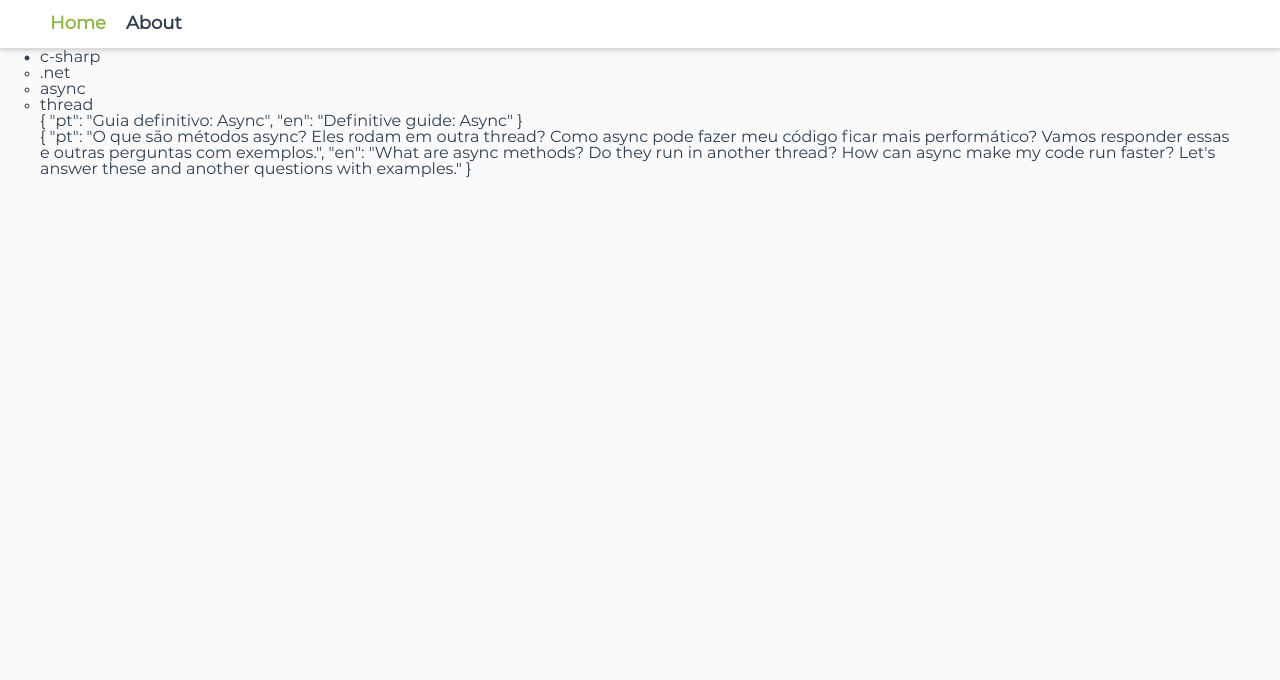
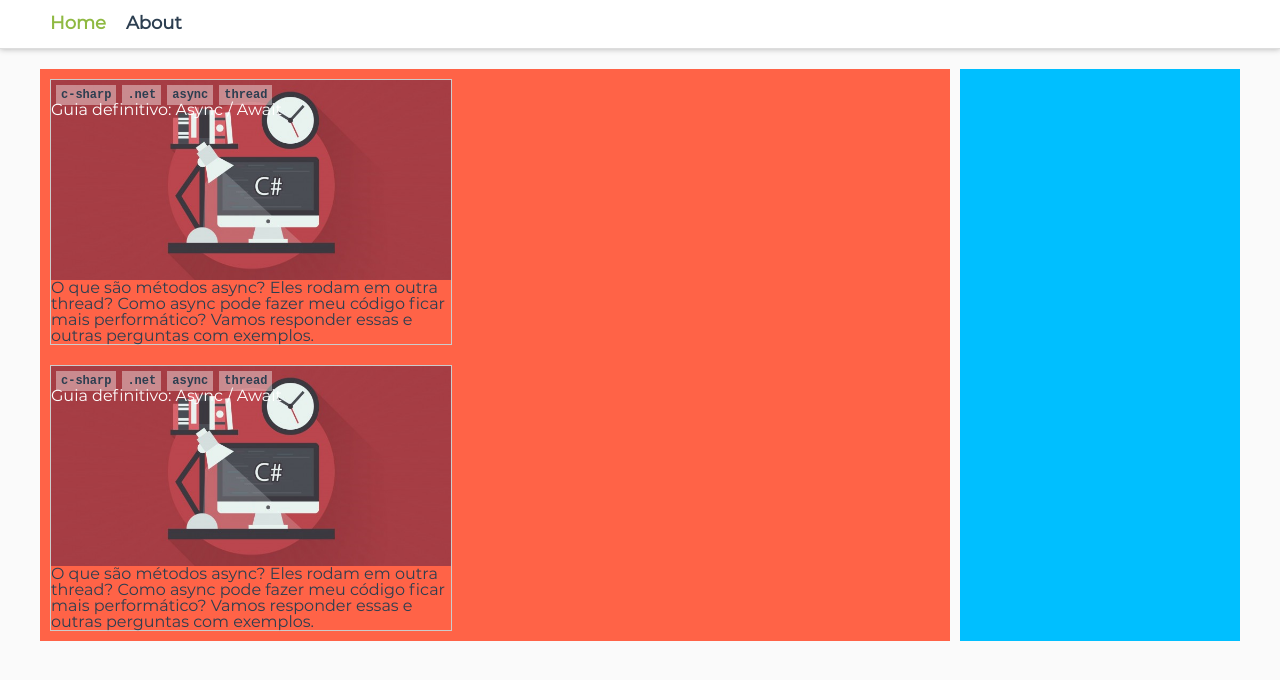
Before and after one commit to Menighin/menighin-dev, a Vue app: page / in a window 1280 px wide. Shown: the top 680 px of the page. Built offline with nearby package versions, Linux system fonts and the light colour scheme.

Commit message:
Article Preview - In Progress

```diff
--- a/src/App.vue
+++ b/src/App.vue
@@ -7,7 +7,7 @@
 			</ul>
 		</div>
 		<div class="content">
-			<router-view/>
+			<router-view />
 		</div>
 	</div>
 </template>
@@ -60,6 +60,7 @@
 		.content {
 			max-width: 1200px;
 			margin: 0 auto;
+			padding-top: 20px;
 		}
 
 	}
--- a/src/components/ArticlePreview.vue
+++ b/src/components/ArticlePreview.vue
@@ -1,12 +1,13 @@
 <template>
-    <div class="root">
+    <div class="article-preview">
         <div class="card">
-            <ul class="tags">
-                <li v-for="t in tags" :key="t">{{ t }}</li>
-            </ul>
-            <div class="img"></div>
-            <div class="title">{{ title }}</div>
-            <div class="description">{{ previewText }}</div>
+            <div class="img" :style="`background-image: url(${previewImg})`">
+                <ul class="tags">
+                    <li v-for="t in tags" :key="t"><span>{{ t }}</span></li>
+                </ul>
+                <div class="title">{{ titleLocalized }}</div>
+            </div>
+            <div class="description">{{ previewTextLocalized }}</div>
         </div>
     </div>
 </template>
@@ -28,6 +29,14 @@ export default {
             publish: '',
             author: ''
         };
+    },
+    computed: {
+        titleLocalized() {
+            return this.title['pt'];
+        },
+        previewTextLocalized() {
+            return this.previewText['pt'];
+        }
     },
     created() {
         let d = this.article.data();
@@ -52,4 +61,54 @@ export default {
 
 <style lang="scss" scoped>
 
+    .article-preview {
+        max-width: 400px;
+        min-width: 300px;
+        padding: 10px;
+
+        .card {
+            border: 1px solid #ccc;
+            width: 100%;
+
+            .img {
+                height: 200px;
+                background-size: cover;
+                background-position: center;
+
+                .tags {
+                    list-style: none;
+                    padding: 5px 0 0 2px;
+
+                    > li {
+                        display: inline-block;
+                        cursor: pointer;
+
+                        > span {
+                            font-family: monospace;
+                            font-weight: bold;
+                            font-size: 12px;
+                            padding: 3px 5px;
+                            margin: 0 3px;
+                            background: rgba(255, 255, 255, 0.4);
+                            transition: background .5s;
+                        }
+
+                        &:hover {
+                            > span {
+                                background: rgba(255, 255, 255, 0.7);
+                                transition: background .5s;
+                            }
+                        }
+                    }
+                }
+
+                .title {
+                    color: white;
+                }
+
+            }
+
+        }
+    }
+
 </style>
--- a/src/components/articles/CSharpAsync.vue
+++ b/src/components/articles/CSharpAsync.vue
@@ -10,10 +10,10 @@ export default {
     data() {
         return {
             title: {
-                pt: 'Guia definitivo: Async',
-                en: 'Definitive guide: Async',
+                pt: 'Guia definitivo: Async / Await',
+                en: 'Definitive guide: Async / Await',
             },
-            previewImg: 'csharpsyncasync/preview.jpg',
+            previewImg: '/imgs/csharpsyncasync/preview.png',
             previewText: {
                 pt: 'O que são métodos async? Eles rodam em outra thread? Como async pode fazer meu código ficar mais performático? Vamos responder essas e outras perguntas com exemplos.',
                 en: 'What are async methods? Do they run in another thread? How can async make my code run faster? Let\'s answer these and another questions with examples.'
--- a/src/views/Home.vue
+++ b/src/views/Home.vue
@@ -1,10 +1,11 @@
 <template>
 	<div class="home">
-		<ul class="articles">
-			<li v-for="(a, i) in articles" :key="`a-${i}`">
-				<article-preview :article="a" />
-			</li>
-		</ul>
+		<div class="articles">
+			<article-preview v-for="(a, i) in articles" :key="`a-${i}`" :article="a" />
+		</div>
+		<div class="right-pane">
+
+		</div>
 	</div>
 </template>
 
@@ -20,7 +21,7 @@ export default {
 	},
 	data() {
 		return {
-			articles: [CSharpAsync]
+			articles: [CSharpAsync, CSharpAsync]
 		}
 	},
 	created() {
@@ -31,4 +32,19 @@ export default {
 
 <style lang="scss" scoped>
 
+	.home {
+		display: grid;
+  		grid-gap: 10px;
+		grid-template-columns: auto 280px;
+
+		.articles {
+			background: tomato;
+		}
+
+		.right-pane {
+			background: deepskyblue;
+			padding: 10px;
+		}
+	}
+
 </style>
```
Also changed, not shown: public/imgs/csharpsyncasync/preview.png (added).
